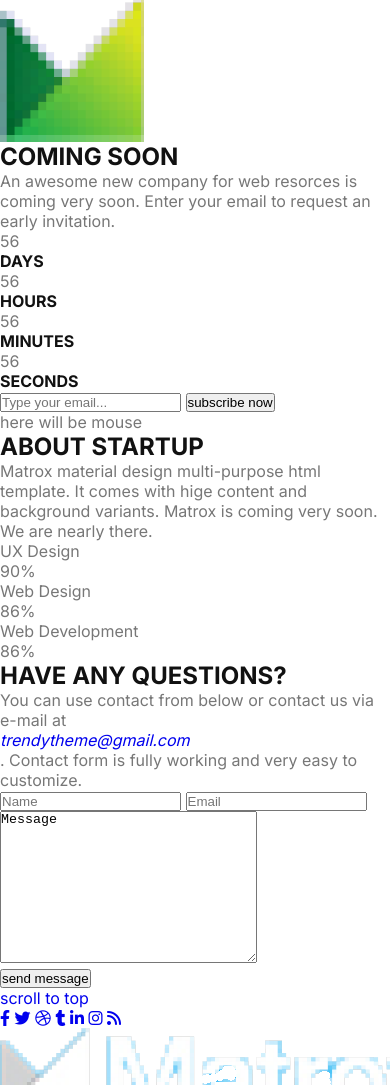
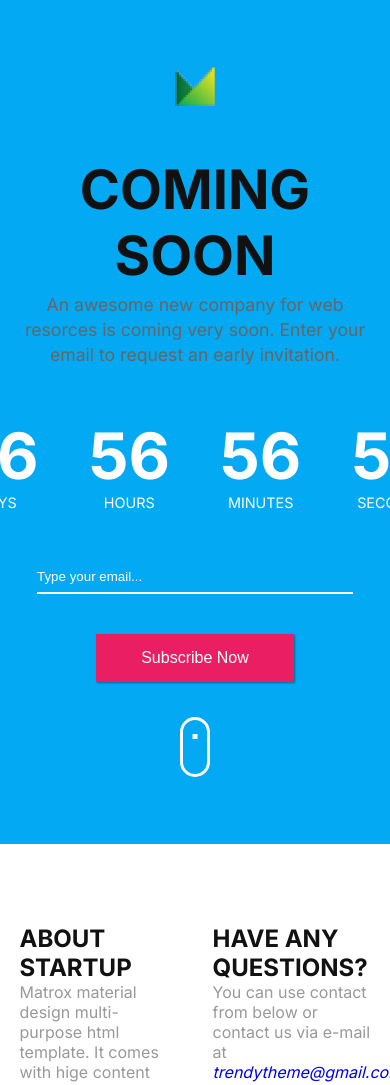
Before and after one commit to zilva149/bit-frontend-3-matrox, a website: page index.html in a window 390 px wide. Shown: the top 1085 px of the page. Drawn offline with Linux system fonts and the light colour scheme.

Commit message:
Page layout, most components styles, no mobile

```diff
--- a/css/base/base.css
+++ b/css/base/base.css
@@ -18,7 +18,8 @@
 :root {
     --primary-bg: #03a9f3;
     --secondary-bg: #ea1e63;
-    --primary-font: #777;
+    --primary-font: #999;
+    --grey-font: #666;
     --light-font: #fff;
     --dark-font: #111;
 }
--- a/css/base/layout.css
+++ b/css/base/layout.css
@@ -0,0 +1,56 @@
+/* ===============
+    Container
+=============== */
+
+.container-sm {
+    width: 90%;
+    max-width: 600px;
+    margin: 0 auto;
+}
+
+.container-xl {
+    width: 90%;
+    max-width: 1000px;
+    margin: 0 auto;
+}
+
+/* ===========
+    Hero
+============ */
+
+.hero .container-sm {
+    display: flex;
+    flex-direction: column;
+    align-items: center;
+    justify-content: center;
+    gap: 50px;
+    min-height: 100vh;
+}
+
+/* ===========
+    Info
+=========== */
+
+.info .container-xl {
+    display: flex;
+    justify-content: space-between;
+    gap: 10%;
+}
+
+.about {
+    width: 45%;
+}
+
+.question {
+    width: 45%;
+}
+
+/* ===========
+    Footer
+=========== */
+
+.footer .container-sm {
+    display: flex;
+    flex-direction: column;
+    align-items: center;
+}
--- a/css/components/button.css
+++ b/css/components/button.css
@@ -0,0 +1,44 @@
+/* ================
+    Base Buttons
+================ */
+
+.btn {
+    background-color: var(--secondary-bg);
+    color: var(--light-font);
+    border: none;
+    padding: 15px 20px;
+    cursor: pointer;
+    box-shadow: 1px 1px 2px rgba(0, 0, 0, 0.4);
+    text-transform: capitalize;
+    font-size: 1rem;
+}
+
+/* ==================
+    Subscribe Button
+================== */
+
+.subscribe-btn {
+    padding: 15px 45px;
+}
+
+/* ================
+    Message Button
+================ */
+
+.message-btn {
+    align-self: flex-end;
+}
+
+/* ================
+    Scroll Button
+================= */
+
+.scroll-top-btn {
+    position: absolute;
+    border-radius: 50%;
+    font-size: 2rem;
+    right: 0;
+    bottom: 0px;
+    transform: translate(25%, 50%);
+    padding: 10px 15px;
+}
--- a/css/components/clock.css
+++ b/css/components/clock.css
@@ -0,0 +1,25 @@
+.clock-container {
+    display: flex;
+    justify-content: space-around;
+    align-items: center;
+    gap: 50px;
+}
+
+.box {
+    display: flex;
+    flex-direction: column;
+    justify-content: space-between;
+    align-items: center;
+}
+
+.box > p {
+    color: var(--light-font);
+    font-size: 4rem;
+    font-weight: 700;
+}
+
+.box > h4 {
+    color: var(--light-font);
+    font-size: 0.9rem;
+    font-weight: 400;
+}
--- a/css/components/form.css
+++ b/css/components/form.css
@@ -0,0 +1,50 @@
+/* ============
+    Base Form
+============= */
+
+.form {
+    display: flex;
+    flex-direction: column;
+    justify-content: space-between;
+    gap: 40px;
+}
+
+.form input,
+.form textarea {
+    width: 100%;
+    border: none;
+    background-color: transparent;
+    border-bottom: 2px solid var(--primary-font);
+    box-shadow: 0 2px 2px -5px var(--primary-font);;
+    padding: 8px 0px;
+    resize: none;
+    outline: none;
+    color: var(--primary-font);
+}
+
+/* =================
+    Subscribe Form
+================= */
+
+.subscribe-form {
+    align-items: center;
+    width: 90%;
+}
+
+.subscribe-form input::placeholder {
+    color: var(--light-font);
+}
+
+.subscribe-form input {
+    border-bottom-color: var(--light-font);
+    color: var(--light-font);
+}
+
+/* ==================
+    Message Form
+================== */
+
+.message-form .user-info {
+    display: flex;
+    gap: 20px;
+}
--- a/css/components/mouse.css
+++ b/css/components/mouse.css
@@ -0,0 +1,38 @@
+.mouse {
+    margin-top: -15px;
+    width: 30px;
+    height: 60px;
+    border: 3px solid var(--light-font);
+    border-radius: 999999px;
+    position: relative;
+}
+
+.mouse::after {
+    content: '';
+    position: absolute;
+    left: 50%;
+    top: 25%;
+    transform: translateX(-50%);
+    width: 5px;
+    height: 5px;
+    background-color: var(--light-font);
+    animation-name: upDown;
+    animation-duration: 1s;
+    animation-iteration-count: infinite;
+    animation-timing-function: ease-out;
+}
+
+@keyframes upDown {
+    0% {
+        top: 25%;
+    }
+
+    50% {
+        opacity: 1;
+    }
+
+    100% {
+        top: 80%;
+        opacity: 0;
+    }
+}
--- a/css/pages/home.css
+++ b/css/pages/home.css
@@ -0,0 +1,47 @@
+/* ==============
+    Hero Section
+============== */
+
+.hero {
+    background-color: var(--primary-bg);
+}
+
+.hero h1 {
+    font-size: 3.4rem;
+    margin-bottom: 5px;
+}
+
+.logo {
+    width: 40px;
+}
+
+.hero-text {
+    text-align: center;
+}
+
+.hero-text > p {
+    line-height: 1.4;
+    font-size: 1.1rem;
+    color: var(--grey-font);
+}
+
+/* ==============
+    Info Section
+=============== */
+
+.info .container-xl {
+    padding: 5rem 0;
+    position: relative;
+}
+
+/* ==========
+    Footer
+========== */
+
+.footer {
+    background-color: var(--primary-bg);
+}
+
+.footer .container-sm {
+    padding: 2rem 0 4rem;
+}
--- a/index.html
+++ b/index.html
@@ -28,10 +28,15 @@
     <section class="hero" id="hero">
         <!-- smaller container for centering -->
         <div class="container-sm">
-            <!-- hero content -->
+            <!-- hero logo -->
             <img src="./img/logo.png" alt="logo" class="logo">
-            <h1 class="hero-heading">coming soon</h1>
-            <p class="hero-text">An awesome new company for web resorces is coming very soon. Enter your email to request an early invitation.</p>
+            <!-- end of hero logo -->
+            <!-- hero text -->
+            <div class="hero-text">
+                <h1 class="hero-heading">coming soon</h1>
+                <p class="hero-text">An awesome new company for web resorces is coming very soon. Enter your email to request an early invitation.</p>
+            </div>
+            <!-- end of hero text -->
             <!-- countdown clock -->
             <div class="clock-container">
                 <div class="box">
@@ -59,7 +64,7 @@
             </form>
             <!-- end of subscription form -->
             <!-- mouse with animation -->
-            <div class="mouse">here will be mouse</div>
+            <div class="mouse"></div>
         </div>
         <!-- end of smaller container -->
     </section>
@@ -126,12 +131,15 @@
                         <input type="email" name="email" placeholder="Email">
                     </div>
                     <div class="message">
-                        <textarea name="message" cols="30" rows="10">Message</textarea>
+                        <textarea name="message" cols="30" rows="10" placeholder="Message"></textarea>
                     </div>
                     <button type="submit" class="btn message-btn">send message</button>
                 </form>
             </article>
             <!-- end of question article -->
+            <!-- scroll to the top button -->
+            <a href="#hero" class="btn scroll-top-btn"><i class="fa-solid fa-chevron-up"></i></a>
+            <!-- end of scroll to the top button -->
         </div>
         <!-- end of bigger container -->
     </section>
@@ -139,9 +147,6 @@
 
     <!-- footer -->
     <footer class="footer">
-        <!-- scroll to the top button -->
-        <a href="#hero" class="btn scroll-top-btn">scroll to top</a>
-        <!-- end of scroll to the top button -->
         <!-- smaller container for centering -->
         <div class="container-sm">
             <!-- icons container -->
```
